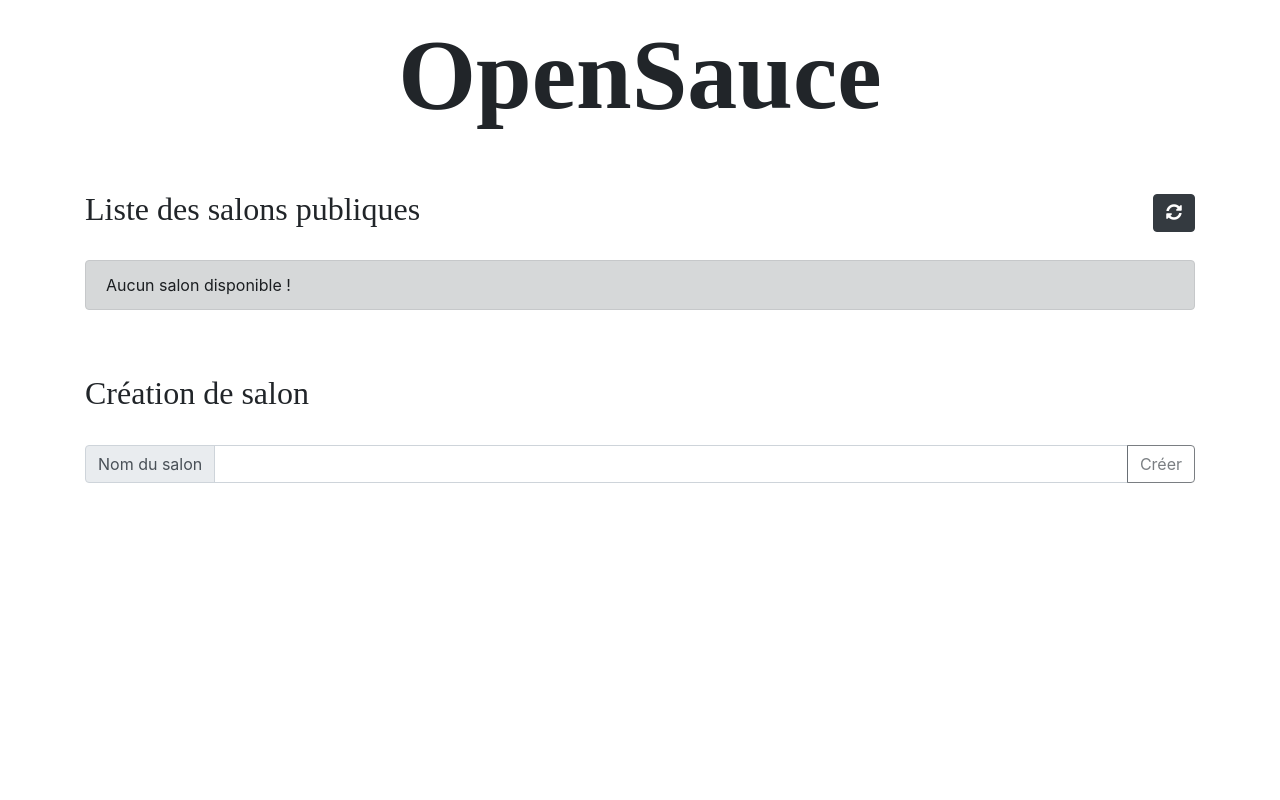
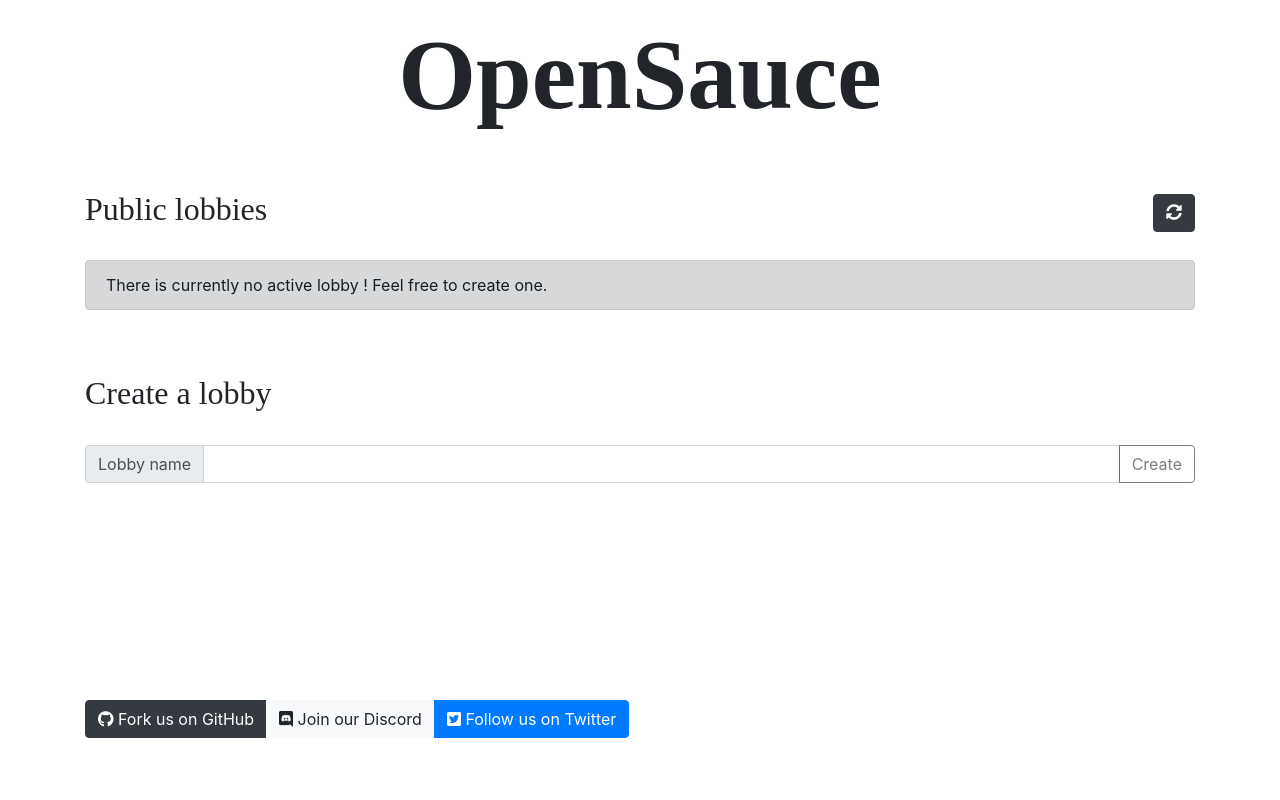
Before and after one commit to opensauceproject/OpenSauce, a Django app: page / in a window 1280 px wide. Run offline with Django 3.2, Linux system fonts and the light colour scheme; data that the repository does not hold is empty; some libraries are stand-ins or nearby versions; some web fonts are replaced.

Commit message:
home page footer + rework lobby GUI, added report button + textscale and logo on topleft corner

```diff
--- a/opensauceapp/static/ressources/css/style.css
+++ b/opensauceapp/static/ressources/css/style.css
@@ -11,6 +11,12 @@
     font-family: 'DTLProkyonST';
     font-size: 100px;
     font-weight: bold;
+}
+
+.opensaucetitle-small {
+  font-family: 'DTLProkyonST';
+  font-size: 30px;
+  font-weight: bold;
 }
 
 .opensauce {
@@ -40,3 +46,10 @@
 body {
   background-color: #FFFFFF;
 }
+
+.footer {
+  position: fixed;
+  height: 100px;
+  bottom: 0;
+  width: 100%;
+}
--- a/opensauceapp/templates/opensauceapp/index.html
+++ b/opensauceapp/templates/opensauceapp/index.html
@@ -10,7 +10,7 @@
 	</center>
 	<br>
 	<div>
-		<p class="h2 opensauce">Liste des salons publiques
+		<p class="h2 opensauce">Public lobbies
 			<span style="float:right;">
 			<a role="button" id="refreshLobbies" href="#" class="btn btn-dark">
 				<!-- TODO Ajax to refresh lobbies list and not entire page-->
@@ -21,7 +21,7 @@
 		<br>
 		<div id="noLobbies"hidden>
 			<div class="alert alert-dark" role="alert">
-					Aucun salon disponible !
+					There is currently no active lobby ! Feel free to create one.
 			</div>
 		</div>
 		<div class="list-group" id="lobbiesList"></div>
@@ -29,17 +29,24 @@
 	<br>
 	<div>
 		<br>
-		<p class="h2 opensauce">Création de salon</p>
+		<p class="h2 opensauce">Create a lobby</p>
 		<br>
 		<div class="input-group">
 			<div class="input-group-prepend">
-				<span class="input-group-text">Nom du salon</span>
+				<span class="input-group-text">Lobby name</span>
 			</div>
 			<input id="input_lobby_name" type="text" class="form-control">
 			<div class="input-group-append">
-				<a href="#" id="create_lobby_button" role="button" class="btn btn-dark"><span>Créer</span></a>
+				<a href="#" id="create_lobby_button" role="button" class="btn btn-dark"><span>Create</span></a>
 			</div>
 		</div>
+	</div>
+	<div class="footer center">
+				<div class="btn-group" role="group" aria-label="Basic example">
+					<a role="button" href="#" class="btn btn-dark"><i class="fab fa-github"></i> Fork us on GitHub</button>
+					<a role="button" href="https://discord.gg/zXFjYaz" class="btn btn-light"><i class="fab fa-discord"></i> Join our Discord</button>
+					<a role="button" href="https://twitter.com/OpenSauceApp" class="btn btn-primary"><i class="fab fa-twitter-square"></i> Follow us on Twitter</a>
+				</div>
 	</div>
 </div>
 <script>
```
Also changed, not shown: opensauceapp/templates/opensauceapp/lobby.html (+23 -22 lines).
